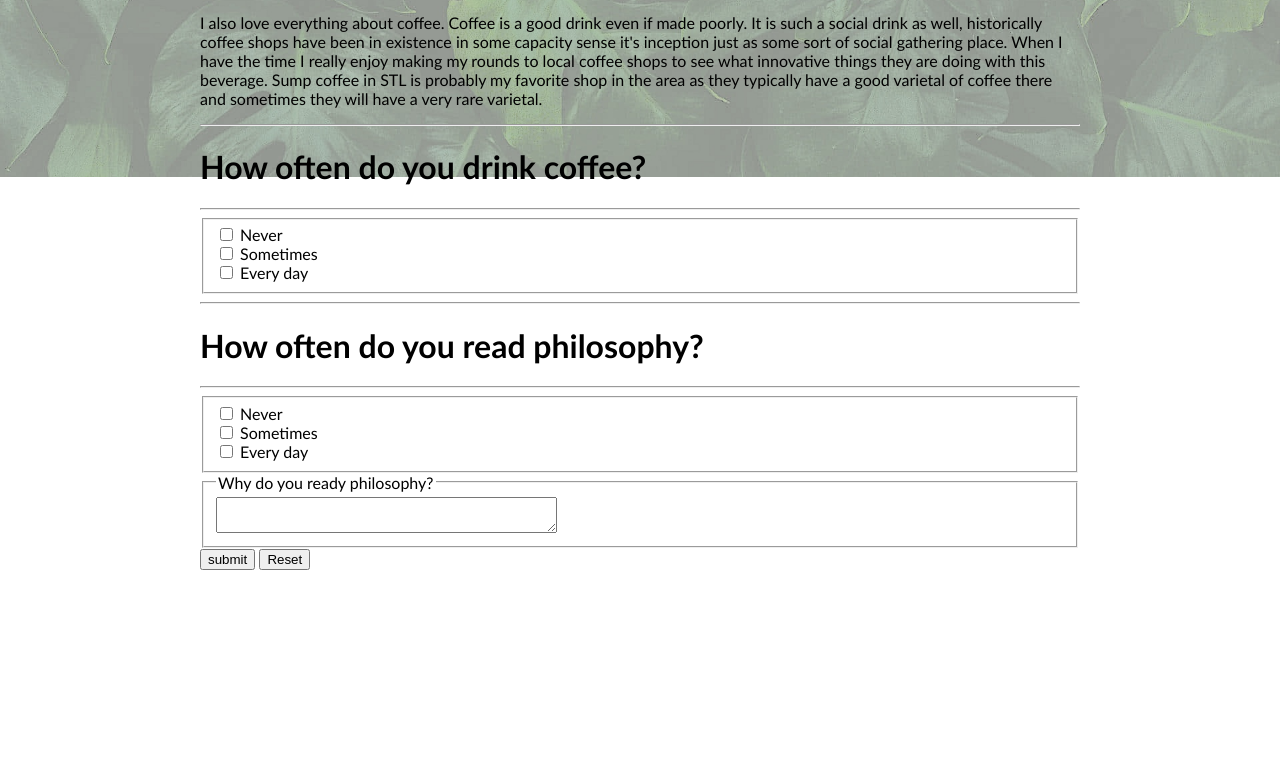
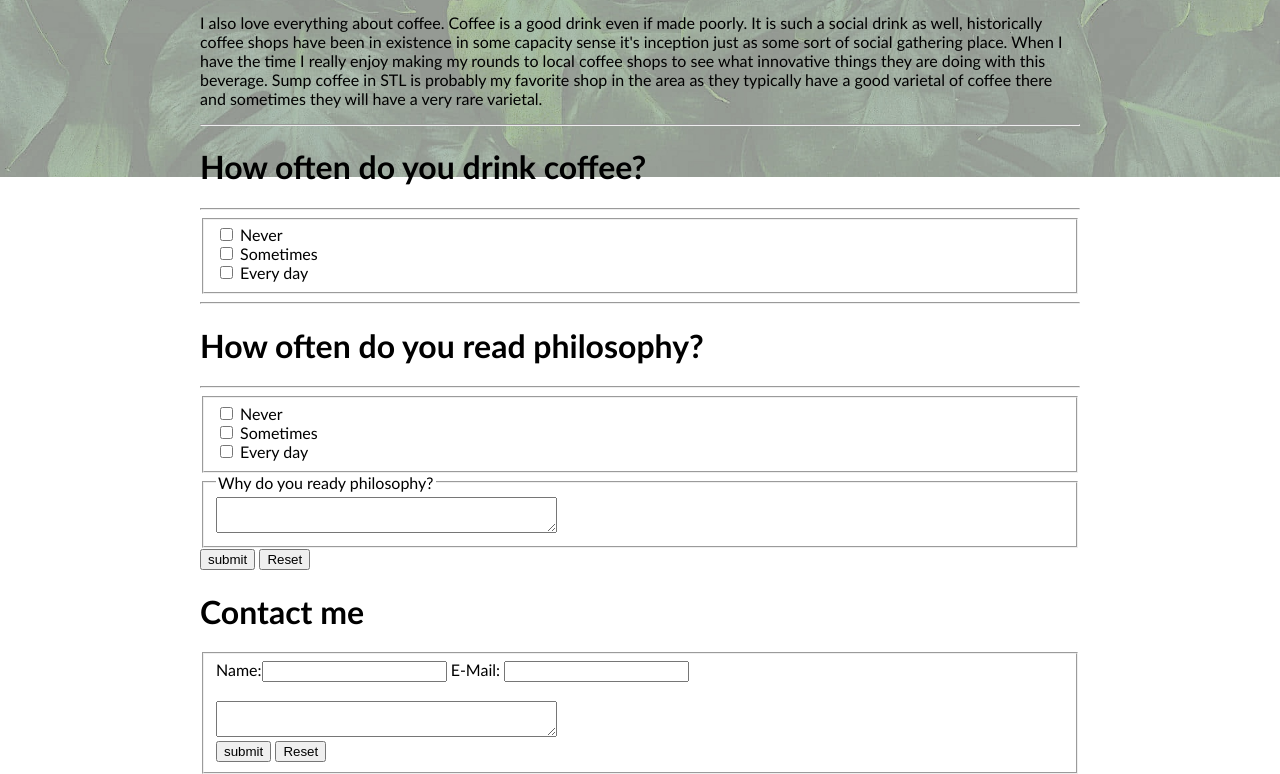
Before and after one commit to SWIC-177/html-css-skills-demo-ontologictelos, a plain HTML site: page index.html in a window 1280 px wide. Shown: the part 658-1432 px from the top of the page. Before the commit the page ends 1228 px from the top, so only its background shows below. Drawn offline with Linux system fonts and the light colour scheme.

Commit message:
Add form contact us

```diff
--- a/index.html
+++ b/index.html
@@ -63,5 +63,16 @@
           <textarea name="comments" id="comments" cols="40" rows="2"> </textarea>
           </fieldset>
           <input type="submit" value="submit"> <input type="reset">
+          <h1>Contact me</h1>
+          <fieldset>
+            <div class="contact">
+            Name:<input type="text" name="email" id="email">
+            E-Mail: <input type= "text">
+          </div>
+          <br>
+          <textarea name="comments" id="inqury" cols="40" rows="2"> </textarea>
+          <br>
+          <input type="submit" value="submit"> <input type="reset">
+          </fieldset>
   </body>
 </html>
```
